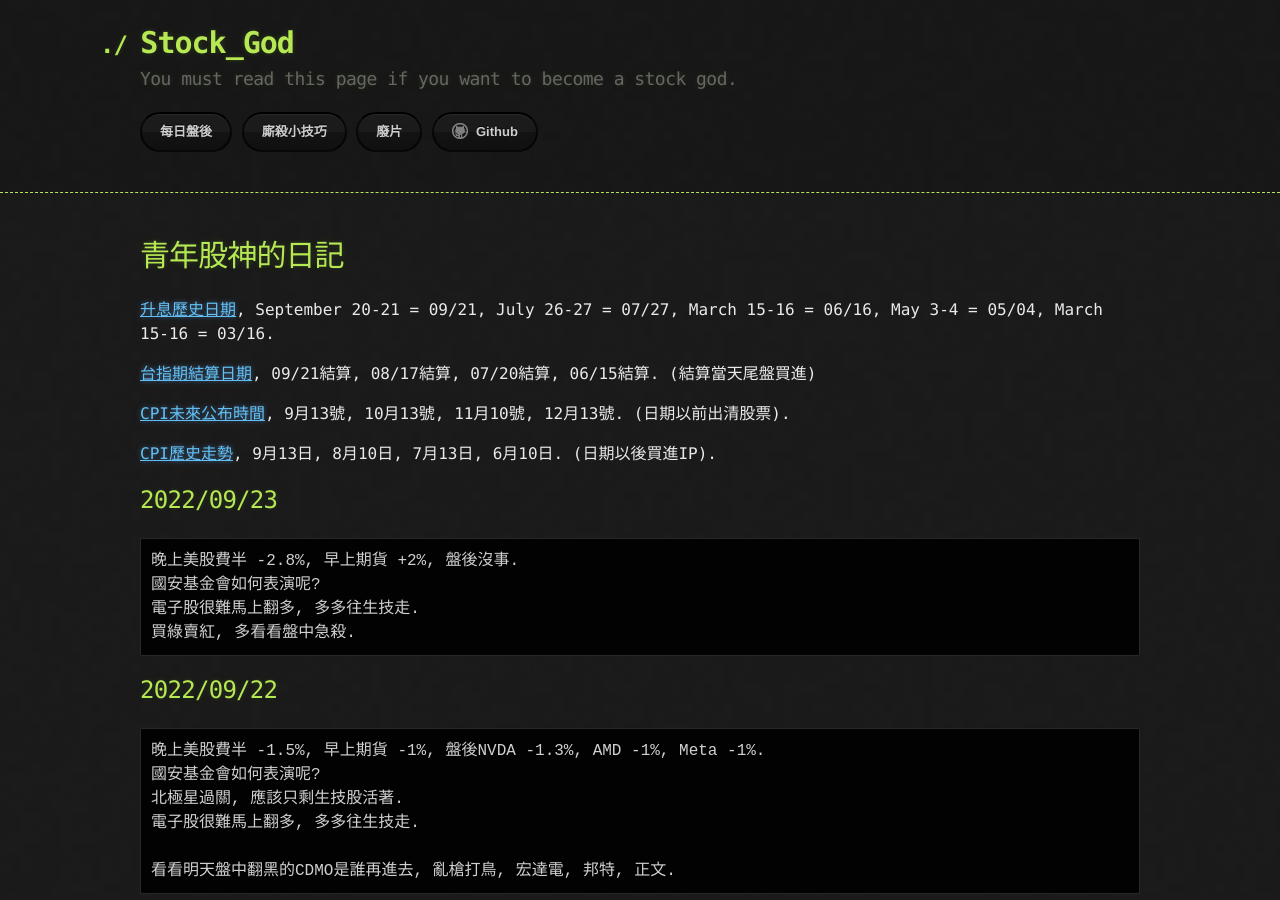
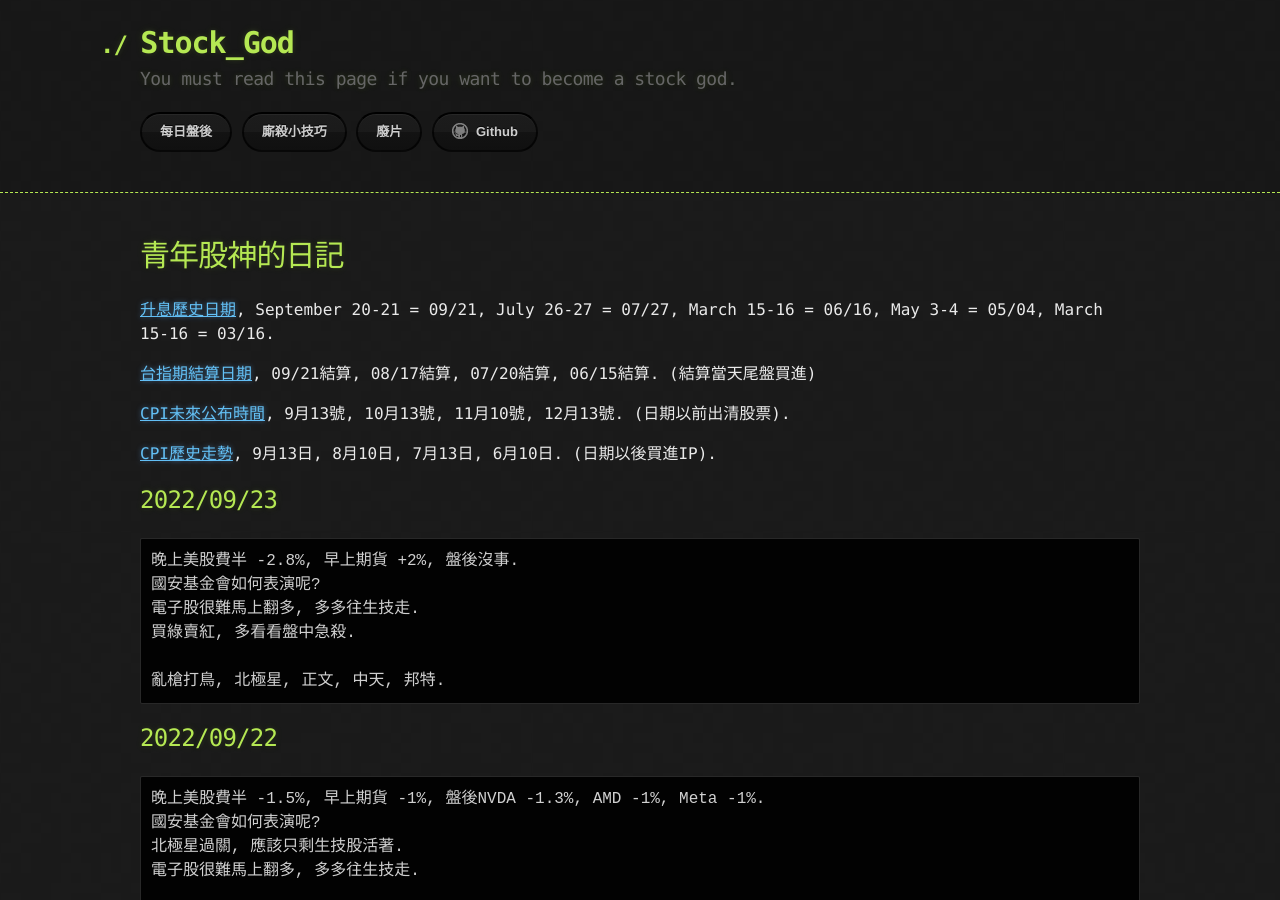
Before and after one commit to lepg5487/Stock_God, a Jekyll site: the page built from index.md, in a window 1280 px wide and 900 px high. Built offline with Jekyll 4.4.1, drawn with Linux system fonts in a browser that asks for light colours; our own code applies the rules of GitHub Pages for plain Markdown files.

Commit message:
Update index.md

````diff
--- a/index.md
+++ b/index.md
@@ -18,6 +18,8 @@ layout: testlayouts
 國安基金會如何表演呢?
 電子股很難馬上翻多, 多多往生技走.
 買綠賣紅, 多看看盤中急殺.
+
+亂槍打鳥, 北極星, 正文, 中天, 邦特.
 ```
 
 ## 2022/09/22
````
